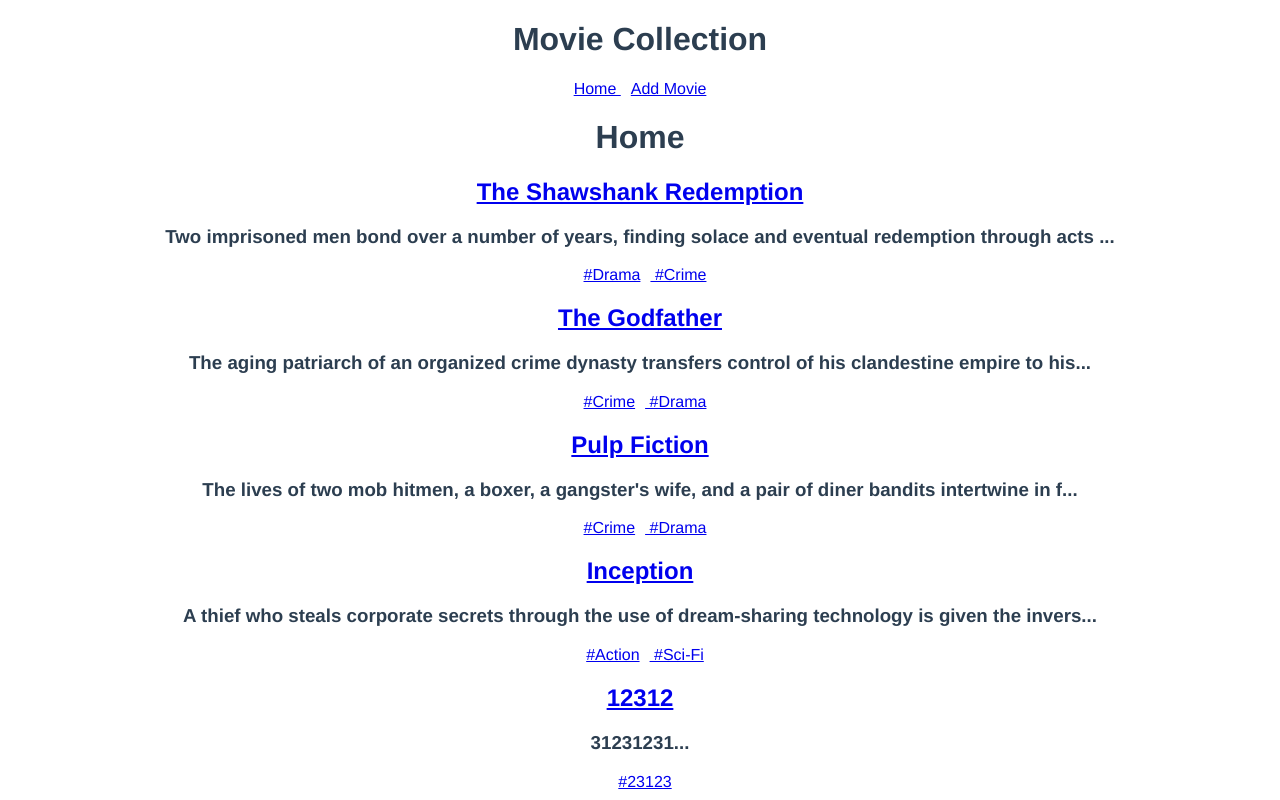
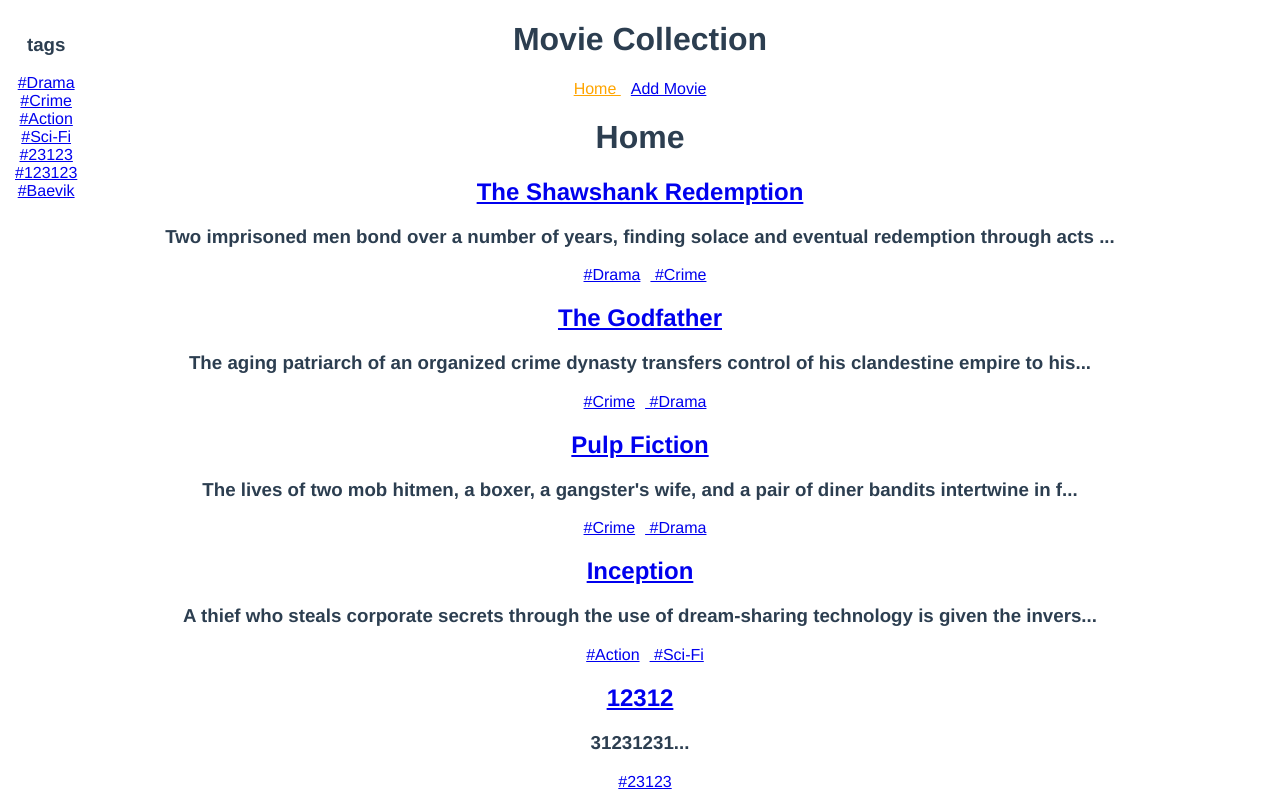
Before and after one commit to ZazaGdev/blog-vue, a Vue app: page / in a window 1280 px wide. Shown: the top 800 px of the page. Built offline with nearby package versions, Linux system fonts and the light colour scheme; data requests are answered from the project's data file.

Commit message:
Finished blog page

```diff
--- /dev/null
+++ b/src/components/TagCloud.vue
@@ -0,0 +1,32 @@
+<template>
+  <div class="tags">
+    <h3>tags</h3>
+    <div v-for="tag in tags" :key="tag">
+        <router-link :to="{ name: 'Tags', params: {tag: tag }}">
+            #{{ tag  }}
+        </router-link>
+    </div>
+  </div>
+</template>
+
+<script>
+import useTags from '../composables/useTags'
+
+export default {
+    props: ['movies'],
+    setup(props) {
+        const { tags } = useTags(props.movies)
+
+        return { tags }
+    }
+}
+</script>
+
+<style>
+    .tags {
+        position: fixed;
+        left: 0;
+        top: 0;
+        padding: 15px;
+    }
+</style>
--- /dev/null
+++ b/src/composables/useTags.js
@@ -0,0 +1,18 @@
+import { ref } from 'vue'
+
+const useTags = (movies) => {
+    const tags = ref([])
+    const tagSet = new Set()
+
+    movies.forEach(movie => {
+        movie.tags.forEach(tag => {
+             tagSet.add(tag)
+        })
+    });
+
+    tags.value = [...tagSet]
+
+    return { tags }
+}
+
+export default useTags
--- a/src/views/HomeView.vue
+++ b/src/views/HomeView.vue
@@ -7,6 +7,7 @@
         </div>
         <div v-else>
             <MovieList :movies="movies"/>
+            <TagCloud :movies="movies"/>
         </div>
     </div>
 </template>
@@ -15,11 +16,13 @@
 import getMovies from '../composables/getMovies'
 
 import MovieList from '../components/MovieList'
+import TagCloud from '../components/TagCloud'
 import Spinner from '../components/Spinner'
+
 
 export default {
     name: 'HomeView',
-    components: { MovieList, Spinner },
+    components: { MovieList, Spinner, TagCloud },
     setup() {
         const {movies, error, loadMovies} = getMovies()
 
--- a/src/views/Tags.vue
+++ b/src/views/Tags.vue
@@ -7,6 +7,7 @@
     </div>
     <div v-else>
         <MovieList :movies="taggedMovies"/>
+        <TagCloud :movies="movies"/>
     </div>
 </template>
 
@@ -15,12 +16,13 @@
 
 import Spinner from '../components/Spinner'
 import MovieList from '../components/MovieList'
+import TagCloud from '../components/TagCloud'
 
 import { useRoute } from "vue-router"
 import { computed } from "vue";
 
 export default {
-    components: {MovieList, Spinner},
+    components: {MovieList, Spinner, TagCloud},
     setup() {
         const route = useRoute()
 
@@ -46,5 +48,7 @@
 </script>
 
 <style>
-
+    .router-link-active {
+        color: orange;
+    }
 </style>
```
